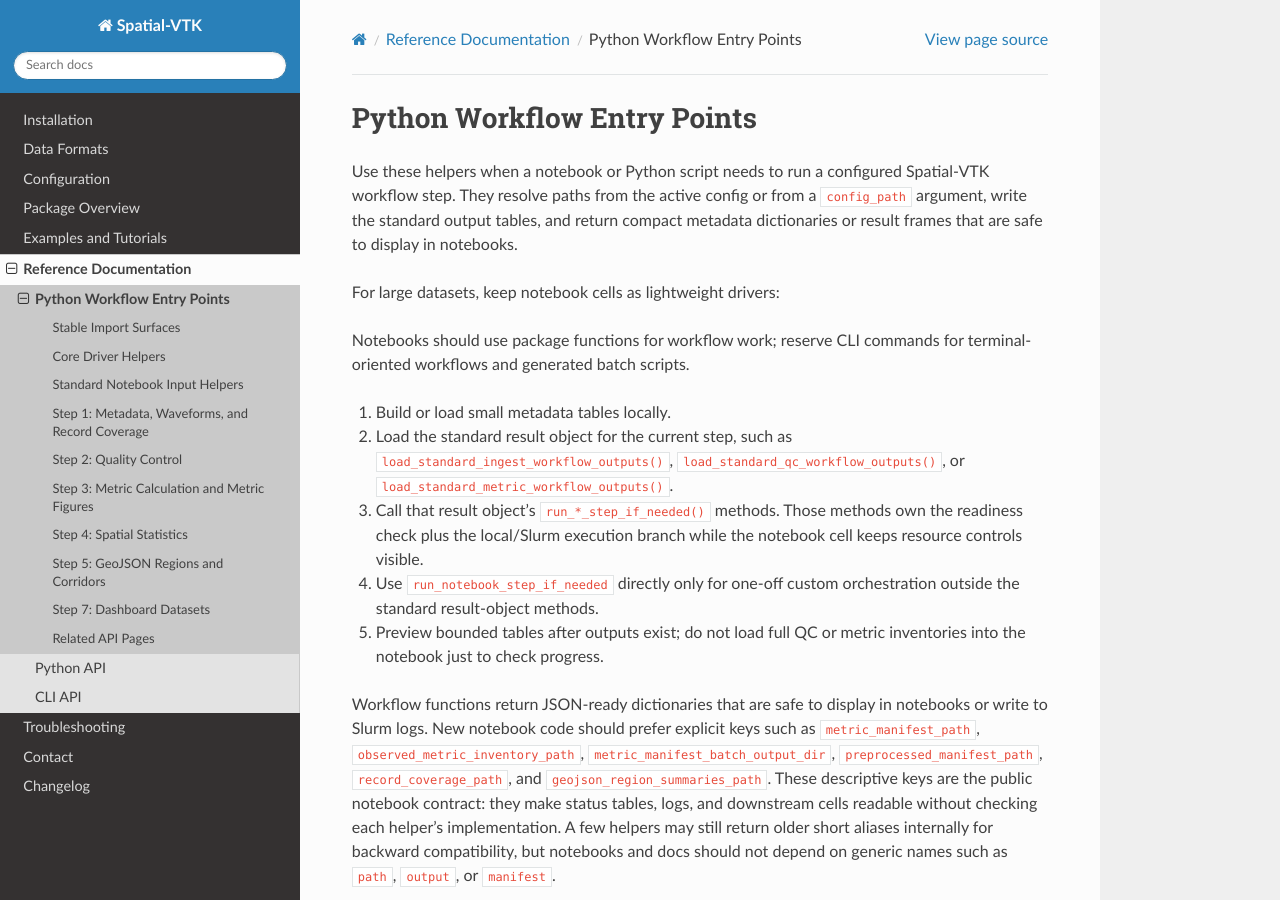
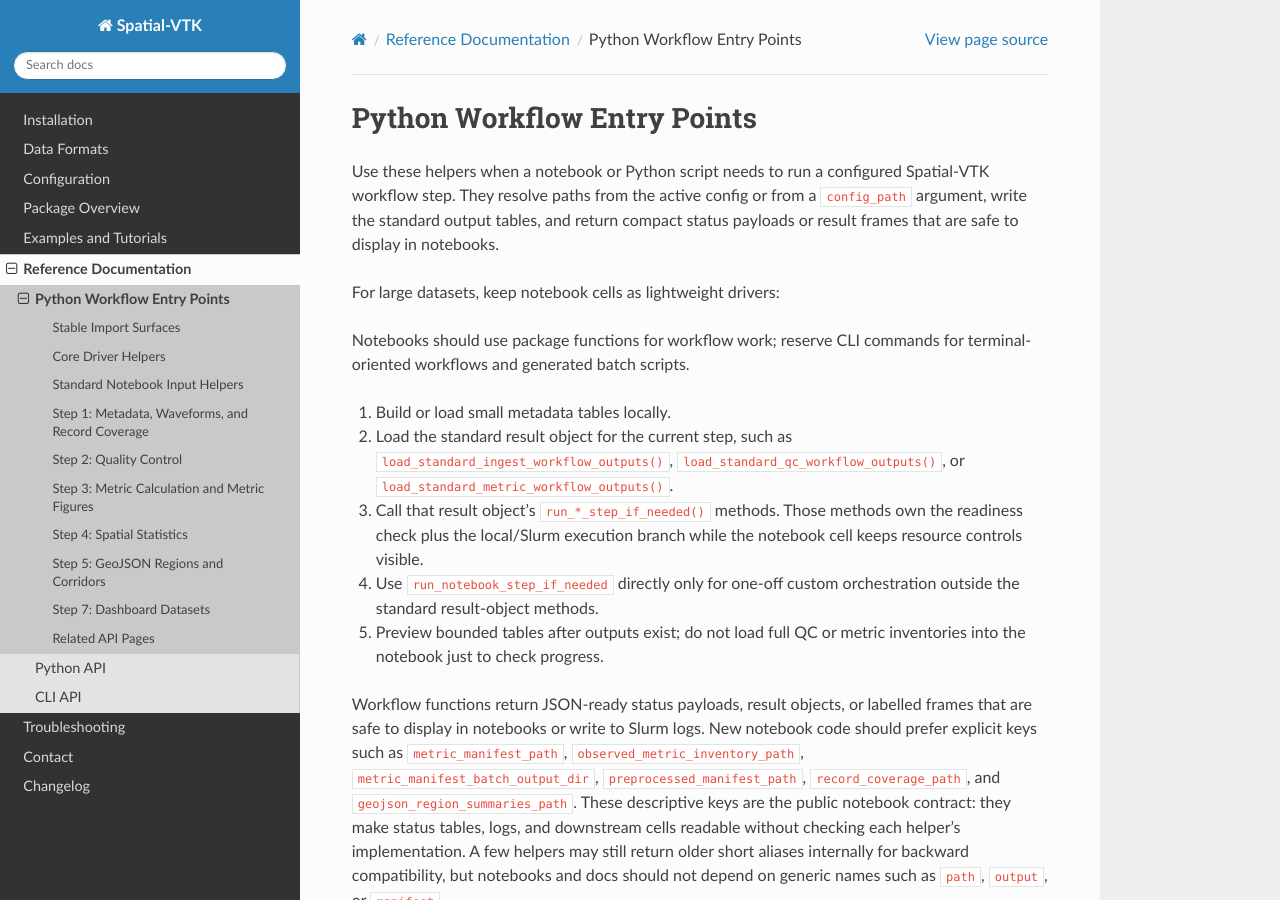
Before and after one commit to bcbirkel/spatial-vtk, a Sphinx documentation site: the page built from docs/reference/python_workflows.rst, in a window 1280 px wide and 900 px high. Built offline with Sphinx 7.4.7 and the Read the Docs theme 3.1.0, drawn with Linux system fonts in a browser that asks for light colours.

Commit message:
Clarify workflow output contract docs

```diff
--- a/docs/changelog.rst
+++ b/docs/changelog.rst
@@ -92,6 +92,9 @@
     metric-value coverage without vague generic terminology.
   - Reworded Python workflow display-helper guidance to use skipped/current
     step payload terminology consistently with the config API docs.
+  - Reworded the Python workflow guide introduction so notebook-facing package
+    outputs are described as status payloads, result objects, or labelled
+    frames rather than generic metadata dictionaries.
 
 - **Public surface guardrails** *(Fixed)*
 
--- a/docs/reference/python_workflows.rst
+++ b/docs/reference/python_workflows.rst
@@ -4,7 +4,7 @@
 Use these helpers when a notebook or Python script needs to run a configured
 Spatial-VTK workflow step. They resolve paths from the active config or from a
 ``config_path`` argument, write the standard output tables, and return compact
-metadata dictionaries or result frames that are safe to display in notebooks.
+status payloads or result frames that are safe to display in notebooks.
 
 For large datasets, keep notebook cells as lightweight drivers:
 
@@ -24,8 +24,9 @@
 5. Preview bounded tables after outputs exist; do not load full QC or metric
    inventories into the notebook just to check progress.
 
-Workflow functions return JSON-ready dictionaries that are safe to display in
-notebooks or write to Slurm logs. New notebook code should prefer explicit
+Workflow functions return JSON-ready status payloads, result objects, or
+labelled frames that are safe to display in notebooks or write to Slurm logs.
+New notebook code should prefer explicit
 keys such as
 ``metric_manifest_path``, ``observed_metric_inventory_path``,
 ``metric_manifest_batch_output_dir``, ``preprocessed_manifest_path``,
```
Also changed, not shown: 1 other file.
